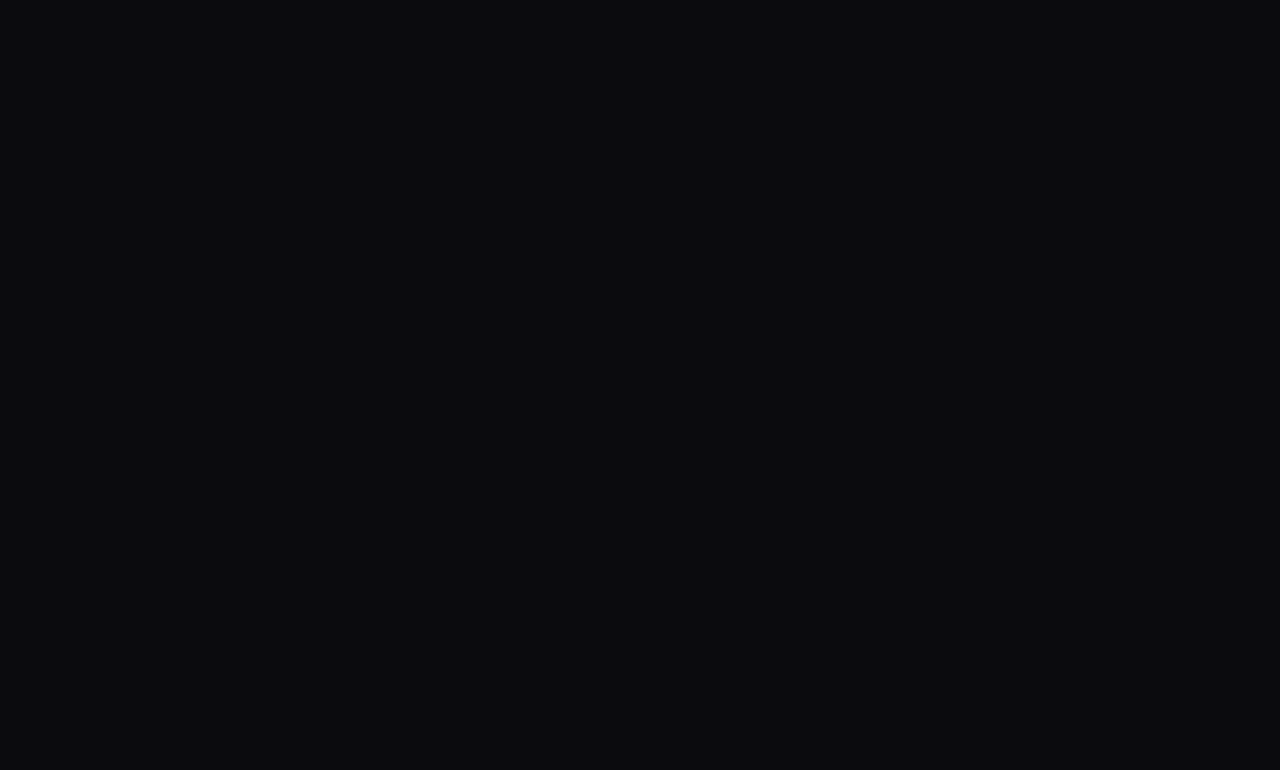
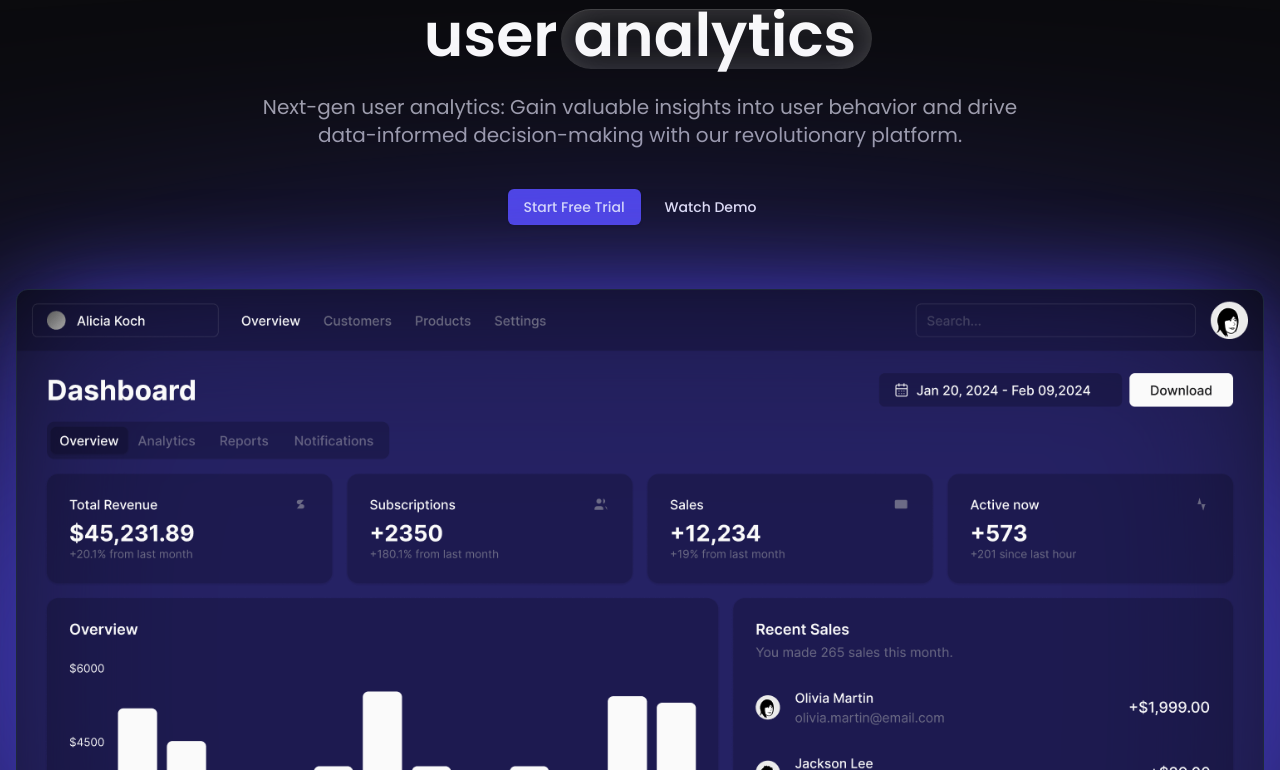
Before and after one commit to RawatRahul14/FrontendQuantifyAI, a React (Vite) app: page / in a window 1280 px wide. Shown: the part 290-1060 px from the top of the page. Built offline with nearby package versions, Linux system fonts and the light colour scheme.

Commit message:
main page

```diff
--- a/index.html
+++ b/index.html
@@ -9,14 +9,14 @@
 
     <!-- Meta tags -->
     <meta name="viewport" content="width=device-width, initial-scale=1.0" />
-    <title>Analytix</title>
+    <title>Quantify AI</title>
 
     <!--
       - Google Font
     -->
     <link rel="preconnect" href="https://fonts.googleapis.com">
-  <link rel="preconnect" href="https://fonts.gstatic.com" crossorigin>
-  <link href="https://fonts.googleapis.com/css2?family=Poppins:wght@400;500;600;700;800&display=swap" rel="stylesheet">
+    <link rel="preconnect" href="https://fonts.gstatic.com" crossorigin>
+    <link href="https://fonts.googleapis.com/css2?family=Poppins:wght@400;500;600;700;800&display=swap" rel="stylesheet">
   </head>
   <body>
     <div id="root"></div>
--- a/package.json
+++ b/package.json
@@ -11,6 +11,7 @@
   },
   "dependencies": {
     "@radix-ui/react-collapsible": "^1.1.3",
+    "@radix-ui/react-dialog": "^1.1.6",
     "@radix-ui/react-navigation-menu": "^1.2.5",
     "@radix-ui/react-popover": "^1.1.6",
     "@radix-ui/react-separator": "^1.1.2",
--- a/src/App.tsx
+++ b/src/App.tsx
@@ -1,9 +1,14 @@
 import Header from "./components/Header";
+import Hero from "./components/Hero";
 
 const App = () => {
   return (
-    <div>
+    <div className="relative isolate overflow-hidden">
       <Header />
+
+      <main>
+        <Hero />
+      </main>
     </div>
   );
 };
--- /dev/null
+++ b/src/components/Hero.tsx
@@ -0,0 +1,59 @@
+/**
+ * Components
+ */
+import { Button } from "./ui/button";
+
+/**
+ * Assets
+ */
+import { heroBanner } from "../assets";
+
+/**
+ * Constants
+ */
+
+import { heroData } from "../constants";
+
+const Hero = () => {
+    return (
+        <section className="py-10 md:py-16">
+            <div className="container text-center">
+                <div className="max-w-screen-md mx-auto">
+                    <p className="text-sm uppercase tracking-wider bg-secondary/50 text-secondary-foreground max-w-max m-auto px-3 py-1 rounded-full border-t border-blue-500/10 backdrop-blur-3xl mb-6 md:md-10">
+                        {heroData.sectionSubtitle}
+                    </p>
+
+                    <h2 className="text-4xl font-semibold !leading-tight mb-4 md:text-5xl md:mb-5 lg:text-6xl">
+                        {heroData.sectionTitle}
+                        <span className="relative isolate ms-4">
+                            {heroData.decoTitle}
+                            <span className="absolute -z-10 top-2 -left-6 -right-4 bottom-0.5 bg-foreground/5 rounded-full px-8 ms-3 border-t border-foreground/20 shadow-[inset_0px_0px_30px_0px] shadow-foreground/20 md:top-3 md:bottom-1 lg:top-4 lg:bottom-2">
+                            </span>
+                        </span>
+                    </h2>
+
+                    <p className="text-muted-foreground md:text-xl">
+                        {heroData.sectionText}
+                    </p>
+
+                    <div className="flex justify-center gap-2 mt-6 md:mt-10">
+                        <Button>Start Free Trial</Button>
+
+                        <Button variant="ghost">Watch Demo</Button>
+                    </div>
+                </div>
+
+                <div className="relative mt-12 max-w-screen-xl mx-auto isolate rounded-xl md:mt-16">
+                    <figure className="bg-background/60 border border-slate-800 backdrop-blur-3xl rounded-xl shadow-2xl overflow-hidden">
+                        <img src={heroBanner} width={1468} height={815} alt="" className="DashBoard" />
+                    </figure>
+
+                    <div className="absolute bg-primary inset-5 blur-[50px] -z-10"></div>
+                    <div className="absolute inset-0 bg-primary blur-[200px] scale-y-75 scale-x-125 rounded-full -z-10"></div>
+                </div>
+            </div>
+        </section>
+    );
+};
+
+export default Hero
--- /dev/null
+++ b/src/components/ui/dialog.tsx
@@ -0,0 +1,120 @@
+import * as React from "react"
+import * as DialogPrimitive from "@radix-ui/react-dialog"
+import { X } from "lucide-react"
+
+import { cn } from "@/lib/utils"
+
+const Dialog = DialogPrimitive.Root
+
+const DialogTrigger = DialogPrimitive.Trigger
+
+const DialogPortal = DialogPrimitive.Portal
+
+const DialogClose = DialogPrimitive.Close
+
+const DialogOverlay = React.forwardRef<
+  React.ElementRef<typeof DialogPrimitive.Overlay>,
+  React.ComponentPropsWithoutRef<typeof DialogPrimitive.Overlay>
+>(({ className, ...props }, ref) => (
+  <DialogPrimitive.Overlay
+    ref={ref}
+    className={cn(
+      "fixed inset-0 z-50 bg-black/80  data-[state=open]:animate-in data-[state=closed]:animate-out data-[state=closed]:fade-out-0 data-[state=open]:fade-in-0",
+      className
+    )}
+    {...props}
+  />
+))
+DialogOverlay.displayName = DialogPrimitive.Overlay.displayName
+
+const DialogContent = React.forwardRef<
+  React.ElementRef<typeof DialogPrimitive.Content>,
+  React.ComponentPropsWithoutRef<typeof DialogPrimitive.Content>
+>(({ className, children, ...props }, ref) => (
+  <DialogPortal>
+    <DialogOverlay />
+    <DialogPrimitive.Content
+      ref={ref}
+      className={cn(
+        "fixed left-[50%] top-[50%] z-50 grid w-full max-w-lg translate-x-[-50%] translate-y-[-50%] gap-4 border bg-background p-6 shadow-lg duration-200 data-[state=open]:animate-in data-[state=closed]:animate-out data-[state=closed]:fade-out-0 data-[state=open]:fade-in-0 data-[state=closed]:zoom-out-95 data-[state=open]:zoom-in-95 data-[state=closed]:slide-out-to-left-1/2 data-[state=closed]:slide-out-to-top-[48%] data-[state=open]:slide-in-from-left-1/2 data-[state=open]:slide-in-from-top-[48%] sm:rounded-lg",
+        className
+      )}
+      {...props}
+    >
+      {children}
+      <DialogPrimitive.Close className="absolute right-4 top-4 rounded-sm opacity-70 ring-offset-background transition-opacity hover:opacity-100 focus:outline-none focus:ring-2 focus:ring-ring focus:ring-offset-2 disabled:pointer-events-none data-[state=open]:bg-accent data-[state=open]:text-muted-foreground">
+        <X className="h-4 w-4" />
+        <span className="sr-only">Close</span>
+      </DialogPrimitive.Close>
+    </DialogPrimitive.Content>
+  </DialogPortal>
+))
+DialogContent.displayName = DialogPrimitive.Content.displayName
+
+const DialogHeader = ({
+  className,
+  ...props
+}: React.HTMLAttributes<HTMLDivElement>) => (
+  <div
+    className={cn(
+      "flex flex-col space-y-1.5 text-center sm:text-left",
+      className
+    )}
+    {...props}
+  />
+)
+DialogHeader.displayName = "DialogHeader"
+
+const DialogFooter = ({
+  className,
+  ...props
+}: React.HTMLAttributes<HTMLDivElement>) => (
+  <div
+    className={cn(
+      "flex flex-col-reverse sm:flex-row sm:justify-end sm:space-x-2",
+      className
+    )}
+    {...props}
+  />
+)
+DialogFooter.displayName = "DialogFooter"
+
+const DialogTitle = React.forwardRef<
+  React.ElementRef<typeof DialogPrimitive.Title>,
+  React.ComponentPropsWithoutRef<typeof DialogPrimitive.Title>
+>(({ className, ...props }, ref) => (
+  <DialogPrimitive.Title
+    ref={ref}
+    className={cn(
+      "text-lg font-semibold leading-none tracking-tight",
+      className
+    )}
+    {...props}
+  />
+))
+DialogTitle.displayName = DialogPrimitive.Title.displayName
+
+const DialogDescription = React.forwardRef<
+  React.ElementRef<typeof DialogPrimitive.Description>,
+  React.ComponentPropsWithoutRef<typeof DialogPrimitive.Description>
+>(({ className, ...props }, ref) => (
+  <DialogPrimitive.Description
+    ref={ref}
+    className={cn("text-sm text-muted-foreground", className)}
+    {...props}
+  />
+))
+DialogDescription.displayName = DialogPrimitive.Description.displayName
+
+export {
+  Dialog,
+  DialogPortal,
+  DialogOverlay,
+  DialogTrigger,
+  DialogClose,
+  DialogContent,
+  DialogHeader,
+  DialogFooter,
+  DialogTitle,
+  DialogDescription,
+}
--- a/src/index.css
+++ b/src/index.css
@@ -66,8 +66,7 @@
 
   body {
     @apply bg-background
-    text-foreground
-    h-[300vh];
+    text-foreground;
   }
 
   ::-webkit-scrollbar {
--- a/tailwind.config.js
+++ b/tailwind.config.js
@@ -6,6 +6,9 @@
     "./src/**/*.{js,ts,jsx,tsx}",
   ],
   theme: {
+	fontFamily: {
+		sans: ["Poppins", "sans-serif"]
+	},
   	extend: {
   		borderRadius: {
   			lg: 'var(--radius)',
```
Also changed, not shown: 1 other file (tests, documents, lock files or other folders).
